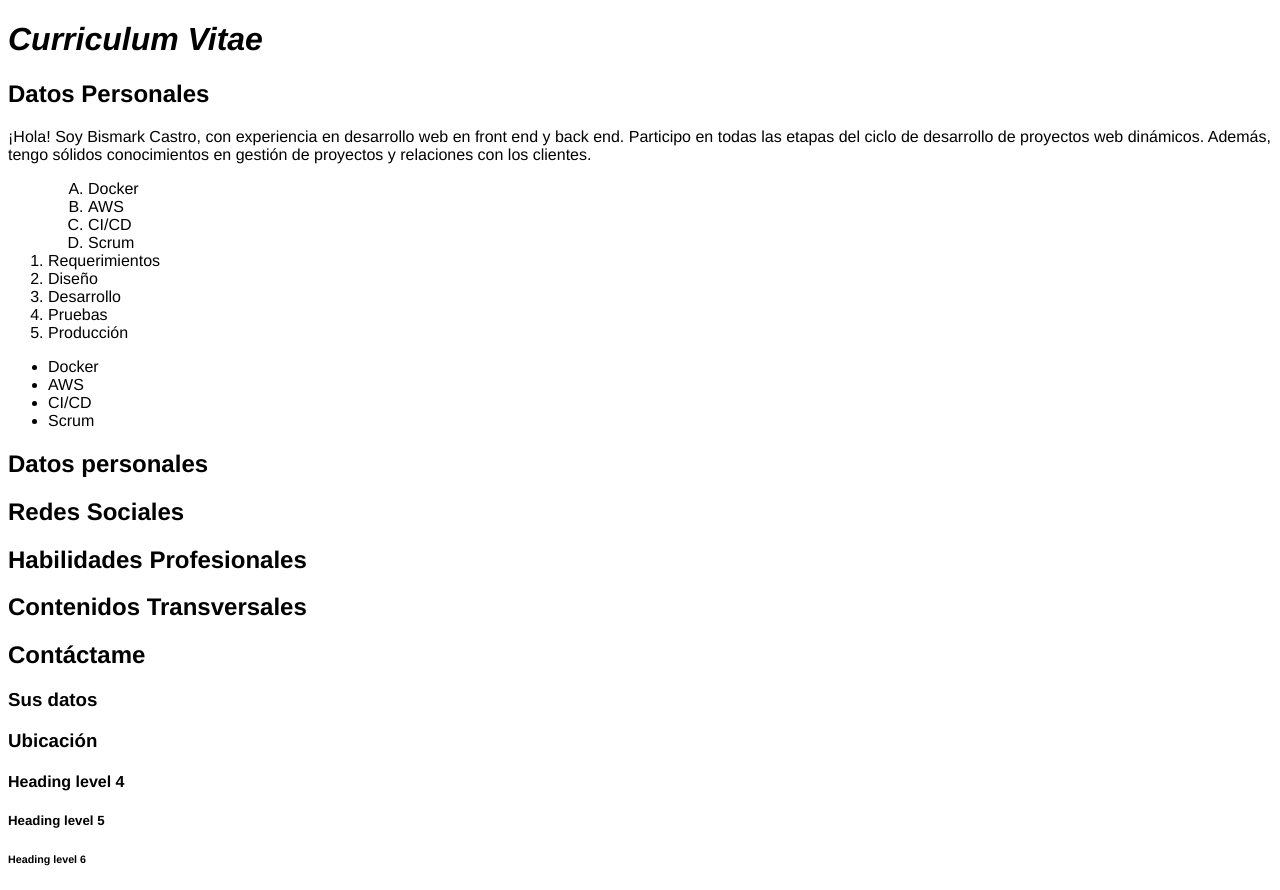
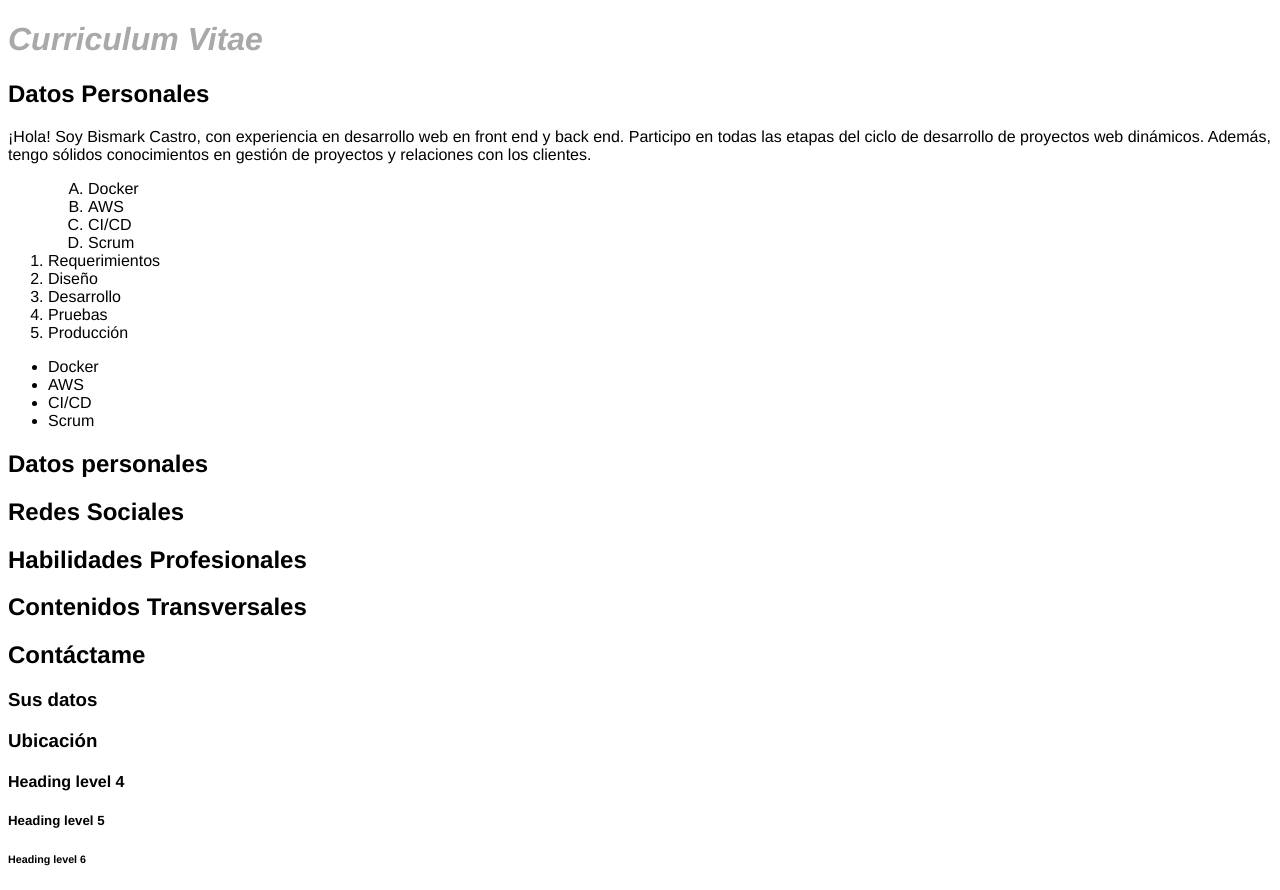
Before and after one commit to bismarkcastro/curriculum, a plain HTML site: page index.html in a window 1280 px wide. Drawn offline with Linux system fonts and the light colour scheme.

Commit message:
CSS - hoja de estilo externa con estilo de letra y color de estilo

```diff
--- a/index.html
+++ b/index.html
@@ -7,7 +7,7 @@
    <title>Curriculum Vitae - Bismark Castro</title>
 </head>
 <body>
-   <h1>Curriculum Vitae</h1>
+   <h1 id="title">Curriculum Vitae</h1>
    <h2>Datos Personales</h2>
    <p>
     ¡Hola! Soy Bismark Castro, con experiencia en desarrollo web en front end y back end.
--- a/public/stylesheets/style.css
+++ b/public/stylesheets/style.css
@@ -5,3 +5,7 @@ h1 {
   * {
     font-family: "Gill Sans Extrabold", Helvetica, sans-serif;
   }
+
+  #title {
+    color: darkgrey;
+  }
```
